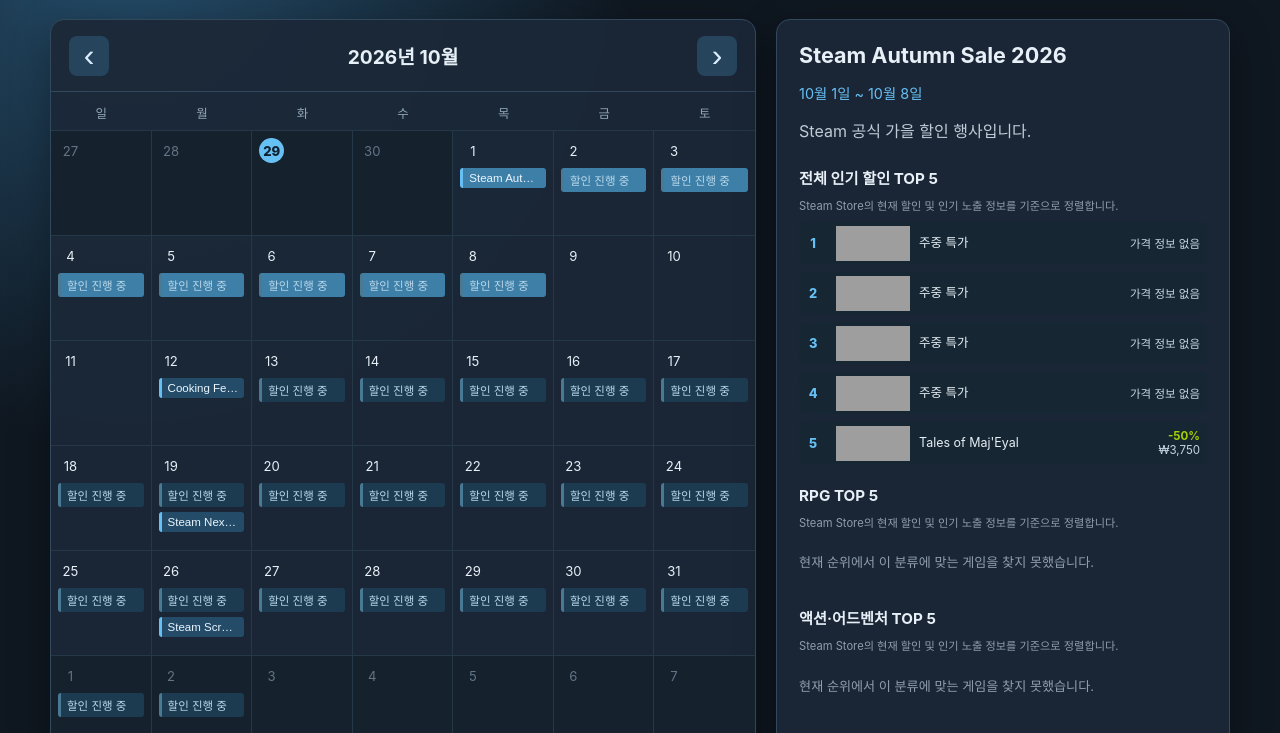
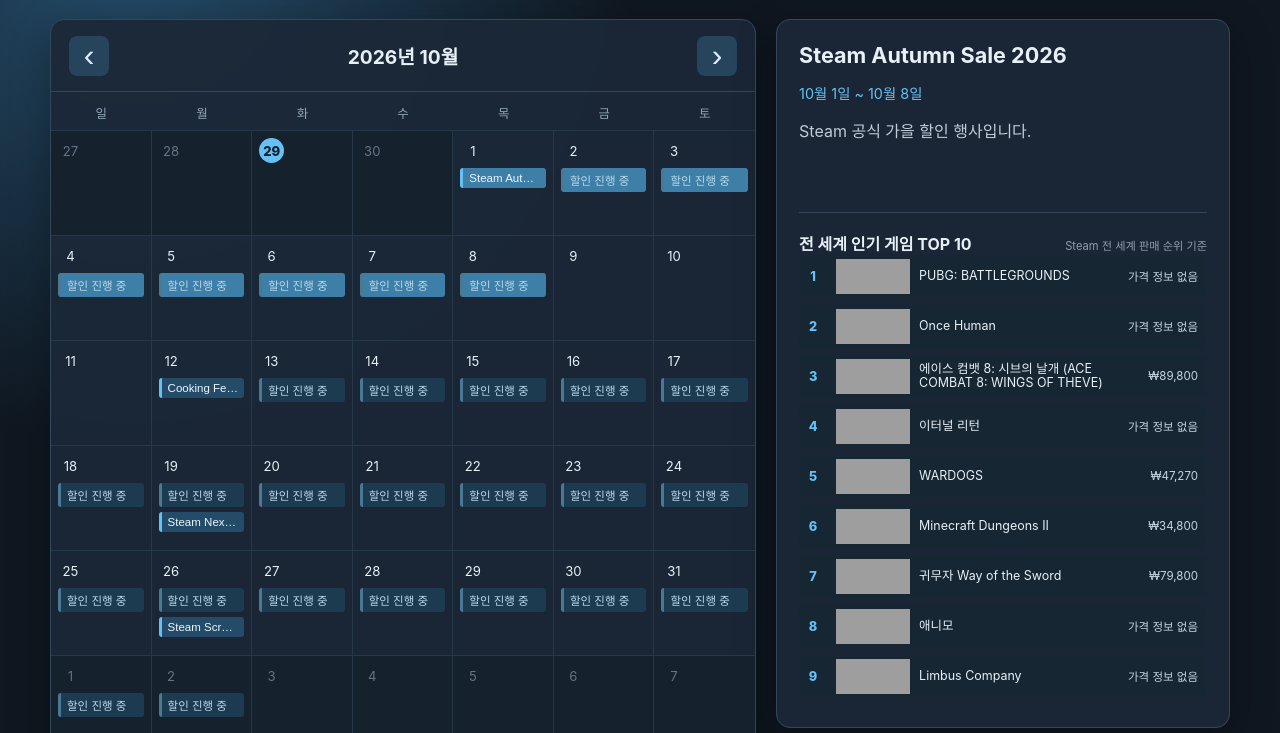
Before and after one commit to JunJM/steam-sale-calendar, a website: page index.html in a window 1280 px wide. Shown: the part 67-800 px from the top of the page. Drawn offline with Linux system fonts and the light colour scheme; grey boxes are pictures that could not be loaded.

Commit message:
feat: show global top 10 games beside sale details

```diff
--- a/app.js
+++ b/app.js
@@ -1,4 +1,4 @@
-const state = { date: new Date(), events: [], selectedId: null };
+const state = { date: new Date(), events: [], selectedId: null, topGames: [], topGamesLoadFailed: false, rankingSource: '' };
 const $ = (selector) => document.querySelector(selector);
 const dateFormat = new Intl.DateTimeFormat('ko-KR', { month: 'long', day: 'numeric' });
 const escapeHtml = (value) => String(value ?? '').replace(/[&<>'"]/g, (char) => ({ '&': '&amp;', '<': '&lt;', '>': '&gt;', "'": '&#39;', '"': '&quot;' })[char]);
@@ -24,13 +24,19 @@
 }
 
 function money(game) { if (!game.price) return '가격 정보 없음'; const currency = game.price.currency || 'KRW'; const current = new Intl.NumberFormat('ko-KR', { style: 'currency', currency, maximumFractionDigits: 0 }).format(game.price.final / 100); return game.price.discountPercent ? `<span class="discount">-${game.price.discountPercent}%</span>${current}` : current; }
+function renderTopGames() {
+  if (state.topGamesLoadFailed) return '<p class="no-games failed">(불러오기 실패)</p>';
+  if (!state.topGames.length) return '<p class="no-games">인기 게임 정보를 준비 중입니다.</p>';
+  return state.topGames.map((game, index) => { const rank = game.rank || index + 1; const url = `https://store.steampowered.com/app/${Number(game.appId)}/?l=koreana`; return `<article class="game"><span class="rank" aria-label="${rank}위">${rank}</span><a class="game-cover" href="${url}" target="_blank" rel="noreferrer" aria-label="${escapeHtml(game.name)} Steam Store 열기"><img src="${escapeHtml(game.image)}" alt="${escapeHtml(game.name)}" loading="lazy"></a><a class="game-name" href="${url}" target="_blank" rel="noreferrer">${escapeHtml(game.name)}</a><span class="price">${money(game)}</span></article>`; }).join('');
+}
 function selectEvent(id) {
   state.selectedId = id; const event = state.events.find((item) => item.id === id); if (!event) return;
-  $('#detail').innerHTML = `<h2 class="event-title">${escapeHtml(event.title)}</h2><p class="period">${formatPeriod(event)}</p><p class="description">${escapeHtml(event.description || 'Steam 공식 예정 행사입니다. 할인 대상과 세부 내용은 행사 시작 시 Steam Store에서 확인할 수 있습니다.')}</p>${(event.gameGroups || []).map((group) => `<section class="genre"><h3>${escapeHtml(group.genre)} TOP 5</h3><p class="ranking-note">Steam Store의 현재 할인 및 인기 노출 정보를 기준으로 정렬합니다.</p><div class="game-list">${group.games?.length ? group.games.map((game, index) => { const rank = game.rank || index + 1; const url = `https://store.steampowered.com/app/${Number(game.appId)}/?l=koreana`; return `<article class="game"><span class="rank" aria-label="${rank}위">${rank}</span><a class="game-cover" href="${url}" target="_blank" rel="noreferrer" aria-label="${escapeHtml(game.name)} Steam Store 열기"><img src="${escapeHtml(game.image)}" alt="${escapeHtml(game.name)}" loading="lazy"></a><a class="game-name" href="${url}" target="_blank" rel="noreferrer">${escapeHtml(game.name)}</a><span class="price">${money(game)}</span></article>`; }).join('') : group.loadFailed ? '<p class="no-games failed">(불러오기 실패)</p>' : '<p class="no-games">현재 순위에서 이 분류에 맞는 게임을 찾지 못했습니다.</p>'}</div></section>`).join('')}`;
+  const sourceNote = state.rankingSource === 'top-sellers' ? 'Steam 전 세계 판매 순위 기준' : 'Steam 공개 추천 목록 기준';
+  $('#detail').innerHTML = `<section class="event-summary"><h2 class="event-title">${escapeHtml(event.title)}</h2><p class="period">${formatPeriod(event)}</p><p class="description">${escapeHtml(event.description || 'Steam 공식 예정 행사입니다. 할인 대상과 세부 내용은 행사 시작 시 Steam Store에서 확인할 수 있습니다.')}</p></section><section class="world-ranking"><div class="ranking-heading"><h3>전 세계 인기 게임 TOP 10</h3><p class="ranking-note">${sourceNote}</p></div><div class="game-list">${renderTopGames()}</div></section>`;
   renderCalendar();
 }
 async function boot() {
-  try { const response = await fetch('./data/events.json', { cache: 'no-store' }); const data = await response.json(); state.events = data.events || []; $('#updated').textContent = data.generatedAt ? `마지막 갱신: ${new Date(data.generatedAt).toLocaleString('ko-KR')}` : '갱신 대기 중'; } catch { $('#updated').textContent = '일정 데이터를 불러오지 못했습니다.'; }
+  try { const response = await fetch('./data/events.json', { cache: 'no-store' }); const data = await response.json(); state.events = data.events || []; state.topGames = data.topGames || []; state.topGamesLoadFailed = Boolean(data.topGamesLoadFailed); state.rankingSource = data.source?.rankingSource || ''; $('#updated').textContent = data.generatedAt ? `마지막 갱신: ${new Date(data.generatedAt).toLocaleString('ko-KR')}` : '갱신 대기 중'; } catch { $('#updated').textContent = '일정 데이터를 불러오지 못했습니다.'; }
   const current = isoDay(new Date()); const nearest = state.events.find((event) => event.endDate >= current); if (nearest) { state.date = parseDay(nearest.startDate); selectEvent(nearest.id); } else renderCalendar();
 }
 $('#previous').addEventListener('click', () => { state.date.setMonth(state.date.getMonth() - 1); renderCalendar(); });
--- a/data/events.json
+++ b/data/events.json
@@ -1,12 +1,173 @@
 {
-  "schemaVersion": 1,
-  "generatedAt": "2026-09-29T06:40:43.644Z",
+  "schemaVersion": 2,
+  "generatedAt": "2026-09-29T06:51:53.016Z",
   "source": {
     "upcomingEvents": "https://partner.steamgames.com/doc/marketing/upcoming_events",
-    "topSellers": "https://store.steampowered.com/charts/topselling/KR/?l=koreana",
+    "topSellers": "https://store.steampowered.com/charts/topselling/?l=english",
     "appDetails": "https://store.steampowered.com/api/appdetails?appids=",
-    "rankingSource": "store-featured-fallback"
+    "rankingSource": "top-sellers"
   },
+  "topGames": [
+    {
+      "appId": 578080,
+      "name": "PUBG: BATTLEGROUNDS",
+      "image": "https://shared.akamai.steamstatic.com/store_item_assets/steam/apps/578080/841ea38bc58cabb70aef65365cf50bc2d79329d9/header.jpg?t=1786493086",
+      "genres": [
+        "액션",
+        "어드벤처",
+        "대규모 멀티플레이어",
+        "무료 플레이"
+      ],
+      "price": null,
+      "topSellerRank": 1,
+      "rank": 1
+    },
+    {
+      "appId": 2139460,
+      "name": "Once Human",
+      "image": "https://shared.akamai.steamstatic.com/store_item_assets/steam/apps/2139460/c18b08a2f93dec32fcc5fa71bc2da44ee42de1f0/header.jpg?t=1786675226",
+      "genres": [
+        "액션",
+        "어드벤처",
+        "캐주얼",
+        "대규모 멀티플레이어",
+        "레이싱",
+        "RPG",
+        "시뮬레이션",
+        "전략",
+        "무료 플레이"
+      ],
+      "price": null,
+      "topSellerRank": 2,
+      "rank": 2
+    },
+    {
+      "appId": 2288340,
+      "name": "에이스 컴뱃 8: 시브의 날개 (ACE COMBAT 8: WINGS OF THEVE)",
+      "image": "https://shared.akamai.steamstatic.com/store_item_assets/steam/apps/2288340/13dea8084135fd130605b78189c82e39bf944c35/header.jpg?t=1790651602",
+      "genres": [
+        "액션"
+      ],
+      "price": {
+        "currency": "KRW",
+        "final": 8980000,
+        "discountPercent": 0
+      },
+      "topSellerRank": 3,
+      "rank": 3
+    },
+    {
+      "appId": 1049590,
+      "name": "이터널 리턴",
+      "image": "https://shared.akamai.steamstatic.com/store_item_assets/steam/apps/1049590/72918ebacd0d4f8537969dc8b976ceb98f681cab/header.jpg?t=1789544685",
+      "genres": [],
+      "price": null,
+      "topSellerRank": 4,
+      "rank": 4
+    },
+    {
+      "appId": 1867240,
+      "name": "WARDOGS",
+      "image": "https://shared.akamai.steamstatic.com/store_item_assets/steam/apps/1867240/59d4daf753bd5d982e6675f7eee363bc817c574e/header.jpg?t=1789503126",
+      "genres": [
+        "액션",
+        "인디",
+        "대규모 멀티플레이어",
+        "시뮬레이션",
+        "앞서 해보기"
+      ],
+      "price": {
+        "currency": "KRW",
+        "final": 4727000,
+        "discountPercent": 0
+      },
+      "topSellerRank": 5,
+      "rank": 5
+    },
+    {
+      "appId": 1912410,
+      "name": "Minecraft Dungeons II",
+      "image": "https://shared.akamai.steamstatic.com/store_item_assets/steam/apps/1912410/86cbba83c1aaffa0b0efa4197ce29c2264ea9dc2/header.jpg?t=1789572111",
+      "genres": [
+        "액션",
+        "어드벤처",
+        "RPG"
+      ],
+      "price": {
+        "currency": "KRW",
+        "final": 3480000,
+        "discountPercent": 0
+      },
+      "topSellerRank": 6,
+      "rank": 6
+    },
+    {
+      "appId": 2638890,
+      "name": "귀무자 Way of the Sword",
+      "image": "https://shared.akamai.steamstatic.com/store_item_assets/steam/apps/2638890/ce31174fea86d0bafa21b26e853dcd0b7326e36f/header.jpg?t=1790383151",
+      "genres": [
+        "액션",
+        "어드벤처",
+        "RPG"
+      ],
+      "price": {
+        "currency": "KRW",
+        "final": 7980000,
+        "discountPercent": 0
+      },
+      "topSellerRank": 7,
+      "rank": 7
+    },
+    {
+      "appId": 4126040,
+      "name": "애니모",
+      "image": "https://shared.akamai.steamstatic.com/store_item_assets/steam/apps/4126040/43b430b83e739f056c7878bf11a6d8a3c1b8bb59/header_koreana.jpg?t=1790595631",
+      "genres": [
+        "액션",
+        "어드벤처",
+        "대규모 멀티플레이어",
+        "RPG",
+        "시뮬레이션",
+        "전략",
+        "무료 플레이"
+      ],
+      "price": null,
+      "topSellerRank": 8,
+      "rank": 8
+    },
+    {
+      "appId": 1973530,
+      "name": "Limbus Company",
+      "image": "https://shared.akamai.steamstatic.com/store_item_assets/steam/apps/1973530/header.jpg?t=1790559030",
+      "genres": [
+        "무료 플레이"
+      ],
+      "price": null,
+      "topSellerRank": 9,
+      "rank": 9
+    },
+    {
+      "appId": 3564740,
+      "name": "연운",
+      "image": "https://shared.akamai.steamstatic.com/store_item_assets/steam/apps/3564740/1646a998bc0359a3607a96edfae7038767ede17a/header_alt_assets_9_koreana.jpg?t=1790514845",
+      "genres": [
+        "액션",
+        "어드벤처",
+        "캐주얼",
+        "인디",
+        "대규모 멀티플레이어",
+        "레이싱",
+        "RPG",
+        "시뮬레이션",
+        "전략",
+        "무료 플레이"
+      ],
+      "price": null,
+      "topSellerRank": 10,
+      "rank": 10
+    }
+  ],
+  "topGamesLoadFailed": false,
   "events": [
     {
       "id": "2026-09-14-party-based-rpg-fest",
@@ -17,16 +178,6 @@
       "genres": [
         "RPG",
         "어드벤처"
-      ],
-      "gameGroups": [
-        {
-          "genre": "파티 기반 RPG",
-          "loadFailed": false,
-          "games": []
-        }
-      ],
-      "rankingGroups": [
-        "파티 기반 RPG"
       ]
     },
     {
@@ -37,84 +188,6 @@
       "description": "Steam 공식 가을 할인 행사입니다.",
       "genres": [
         "액션",
-        "인디"
-      ],
-      "gameGroups": [
-        {
-          "genre": "전체 인기 할인",
-          "loadFailed": false,
-          "games": [
-            {
-              "appId": 292030,
-              "name": "주중 특가",
-              "image": "https://shared.akamai.steamstatic.com/store_item_assets/steam/apps/292030/55647077a1dc7429df192ef8b94ed7d84d877834/hero_capsule_2x.jpg?t=1788333513",
-              "genres": [],
-              "price": null,
-              "topSellerRank": 1001,
-              "rank": 1
-            },
-            {
-              "appId": 3948120,
-              "name": "주중 특가",
-              "image": "https://shared.akamai.steamstatic.com/store_item_assets/steam/spotlights/eeff53902ce7b44551b9718f/9d7dbdbe9b936cb966e7320f188ce2d4e5fba89b/vertical_capsule_english.png?t=1790095799",
-              "genres": [],
-              "price": null,
-              "topSellerRank": 1002,
-              "rank": 2
-            },
-            {
-              "appId": 3398110,
-              "name": "주중 특가",
-              "image": "https://shared.akamai.steamstatic.com/store_item_assets/steam/spotlights/e9d00df0c87b203b49410b6a/2cee7d95332190d73b6884c8f0b7ab98a55cc26f/vertical_capsule_english.png?t=1787160850",
-              "genres": [],
-              "price": null,
-              "topSellerRank": 1003,
-              "rank": 3
-            },
-            {
-              "appId": 1449110,
-              "name": "주중 특가",
-              "image": "https://shared.akamai.steamstatic.com/store_item_assets/steam/apps/1449110/a23cece7f1df89a24e2bf56f932bb135f709303f/hero_capsule_2x.jpg?t=1761760147",
-              "genres": [],
-              "price": null,
-              "topSellerRank": 1004,
-              "rank": 4
-            },
-            {
-              "appId": 259680,
-              "name": "Tales of Maj'Eyal",
-              "image": "https://shared.akamai.steamstatic.com/store_item_assets/steam/apps/259680/header.jpg?t=1790200302",
-              "genres": [],
-              "price": {
-                "currency": "KRW",
-                "final": 375000,
-                "discountPercent": 50
-              },
-              "topSellerRank": 1005,
-              "rank": 5
-            }
-          ]
-        },
-        {
-          "genre": "RPG",
-          "loadFailed": false,
-          "games": []
-        },
-        {
-          "genre": "액션·어드벤처",
-          "loadFailed": false,
-          "games": []
-        },
-        {
-          "genre": "인디",
-          "loadFailed": false,
-          "games": []
-        }
-      ],
-      "rankingGroups": [
-        "전체 인기 할인",
-        "RPG",
-        "액션·어드벤처",
         "인디"
       ]
     },
@@ -127,28 +200,6 @@
       "genres": [
         "시뮬레이션",
         "인디"
-      ],
-      "gameGroups": [
-        {
-          "genre": "요리·식당 경영",
-          "loadFailed": false,
-          "games": []
-        },
-        {
-          "genre": "협동·파티",
-          "loadFailed": false,
-          "games": []
-        },
-        {
-          "genre": "캐주얼",
-          "loadFailed": false,
-          "games": []
-        }
-      ],
-      "rankingGroups": [
-        "요리·식당 경영",
-        "협동·파티",
-        "캐주얼"
       ]
     },
     {
@@ -160,84 +211,6 @@
       "genres": [
         "인디",
         "어드벤처"
-      ],
-      "gameGroups": [
-        {
-          "genre": "데모 인기작",
-          "loadFailed": false,
-          "games": [
-            {
-              "appId": 292030,
-              "name": "주중 특가",
-              "image": "https://shared.akamai.steamstatic.com/store_item_assets/steam/apps/292030/55647077a1dc7429df192ef8b94ed7d84d877834/hero_capsule_2x.jpg?t=1788333513",
-              "genres": [],
-              "price": null,
-              "topSellerRank": 1001,
-              "rank": 1
-            },
-            {
-              "appId": 3948120,
-              "name": "주중 특가",
-              "image": "https://shared.akamai.steamstatic.com/store_item_assets/steam/spotlights/eeff53902ce7b44551b9718f/9d7dbdbe9b936cb966e7320f188ce2d4e5fba89b/vertical_capsule_english.png?t=1790095799",
-              "genres": [],
-              "price": null,
-              "topSellerRank": 1002,
-              "rank": 2
-            },
-            {
-              "appId": 3398110,
-              "name": "주중 특가",
-              "image": "https://shared.akamai.steamstatic.com/store_item_assets/steam/spotlights/e9d00df0c87b203b49410b6a/2cee7d95332190d73b6884c8f0b7ab98a55cc26f/vertical_capsule_english.png?t=1787160850",
-              "genres": [],
-              "price": null,
-              "topSellerRank": 1003,
-              "rank": 3
-            },
-            {
-              "appId": 1449110,
-              "name": "주중 특가",
-              "image": "https://shared.akamai.steamstatic.com/store_item_assets/steam/apps/1449110/a23cece7f1df89a24e2bf56f932bb135f709303f/hero_capsule_2x.jpg?t=1761760147",
-              "genres": [],
-              "price": null,
-              "topSellerRank": 1004,
-              "rank": 4
-            },
-            {
-              "appId": 259680,
-              "name": "Tales of Maj'Eyal",
-              "image": "https://shared.akamai.steamstatic.com/store_item_assets/steam/apps/259680/header.jpg?t=1790200302",
-              "genres": [],
-              "price": {
-                "currency": "KRW",
-                "final": 375000,
-                "discountPercent": 50
-              },
-              "topSellerRank": 1005,
-              "rank": 5
-            }
-          ]
-        },
-        {
-          "genre": "액션",
-          "loadFailed": false,
-          "games": []
-        },
-        {
-          "genre": "RPG",
-          "loadFailed": false,
-          "games": []
-        },
-        {
-          "genre": "인디",
-          "loadFailed": false,
-          "games": []
-        }
-      ],
-      "rankingGroups": [
-        "데모 인기작",
-        "액션",
-        "RPG",
-        "인디"
       ]
     },
     {
@@ -249,28 +222,6 @@
       "genres": [
         "액션",
         "어드벤처"
-      ],
-      "gameGroups": [
-        {
-          "genre": "공포",
-          "loadFailed": false,
-          "games": []
-        },
-        {
-          "genre": "생존 공포",
-          "loadFailed": false,
-          "games": []
-        },
-        {
-          "genre": "협동 공포",
-          "loadFailed": false,
-          "games": []
-        }
-      ],
-      "rankingGroups": [
-        "공포",
-        "생존 공포",
-        "협동 공포"
       ]
     },
     {
@@ -282,28 +233,6 @@
       "genres": [
         "RPG",
         "전략"
-      ],
-      "gameGroups": [
-        {
-          "genre": "오토배틀러",
-          "loadFailed": false,
-          "games": []
-        },
-        {
-          "genre": "덱빌딩·로그라이크",
-          "loadFailed": false,
-          "games": []
-        },
-        {
-          "genre": "전략 RPG",
-          "loadFailed": false,
-          "games": []
-        }
-      ],
-      "rankingGroups": [
-        "오토배틀러",
-        "덱빌딩·로그라이크",
-        "전략 RPG"
       ]
     },
     {
@@ -315,84 +244,6 @@
       "genres": [
         "액션",
         "인디"
-      ],
-      "gameGroups": [
-        {
-          "genre": "전체 인기 할인",
-          "loadFailed": false,
-          "games": [
-            {
-              "appId": 292030,
-              "name": "주중 특가",
-              "image": "https://shared.akamai.steamstatic.com/store_item_assets/steam/apps/292030/55647077a1dc7429df192ef8b94ed7d84d877834/hero_capsule_2x.jpg?t=1788333513",
-              "genres": [],
-              "price": null,
-              "topSellerRank": 1001,
-              "rank": 1
-            },
-            {
-              "appId": 3948120,
-              "name": "주중 특가",
-              "image": "https://shared.akamai.steamstatic.com/store_item_assets/steam/spotlights/eeff53902ce7b44551b9718f/9d7dbdbe9b936cb966e7320f188ce2d4e5fba89b/vertical_capsule_english.png?t=1790095799",
-              "genres": [],
-              "price": null,
-              "topSellerRank": 1002,
-              "rank": 2
-            },
-            {
-              "appId": 3398110,
-              "name": "주중 특가",
-              "image": "https://shared.akamai.steamstatic.com/store_item_assets/steam/spotlights/e9d00df0c87b203b49410b6a/2cee7d95332190d73b6884c8f0b7ab98a55cc26f/vertical_capsule_english.png?t=1787160850",
-              "genres": [],
-              "price": null,
-              "topSellerRank": 1003,
-              "rank": 3
-            },
-            {
-              "appId": 1449110,
-              "name": "주중 특가",
-              "image": "https://shared.akamai.steamstatic.com/store_item_assets/steam/apps/1449110/a23cece7f1df89a24e2bf56f932bb135f709303f/hero_capsule_2x.jpg?t=1761760147",
-              "genres": [],
-              "price": null,
-              "topSellerRank": 1004,
-              "rank": 4
-            },
-            {
-              "appId": 259680,
-              "name": "Tales of Maj'Eyal",
-              "image": "https://shared.akamai.steamstatic.com/store_item_assets/steam/apps/259680/header.jpg?t=1790200302",
-              "genres": [],
-              "price": {
-                "currency": "KRW",
-                "final": 375000,
-                "discountPercent": 50
-              },
-              "topSellerRank": 1005,
-              "rank": 5
-            }
-          ]
-        },
-        {
-          "genre": "RPG",
-          "loadFailed": false,
-          "games": []
-        },
-        {
-          "genre": "액션·어드벤처",
-          "loadFailed": false,
-          "games": []
-        },
-        {
-          "genre": "인디",
-          "loadFailed": false,
-          "games": []
-        }
-      ],
-      "rankingGroups": [
-        "전체 인기 할인",
-        "RPG",
-        "액션·어드벤처",
-        "인디"
       ]
     }
   ]
```
Also changed, not shown: scripts/update-data.mjs (+13 -33 lines), test/update-data.test.mjs (+3 -1 lines), styles.css.
